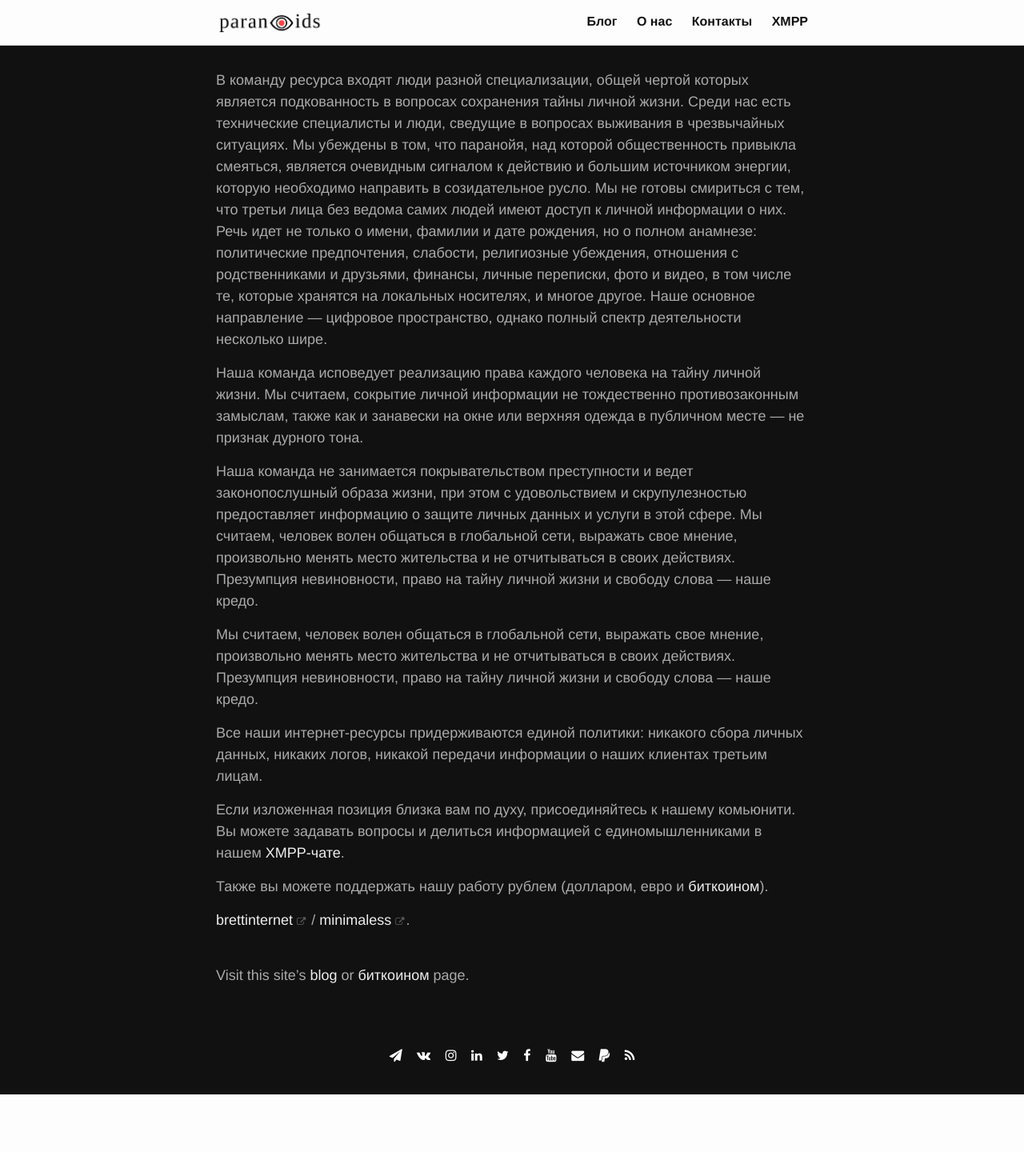
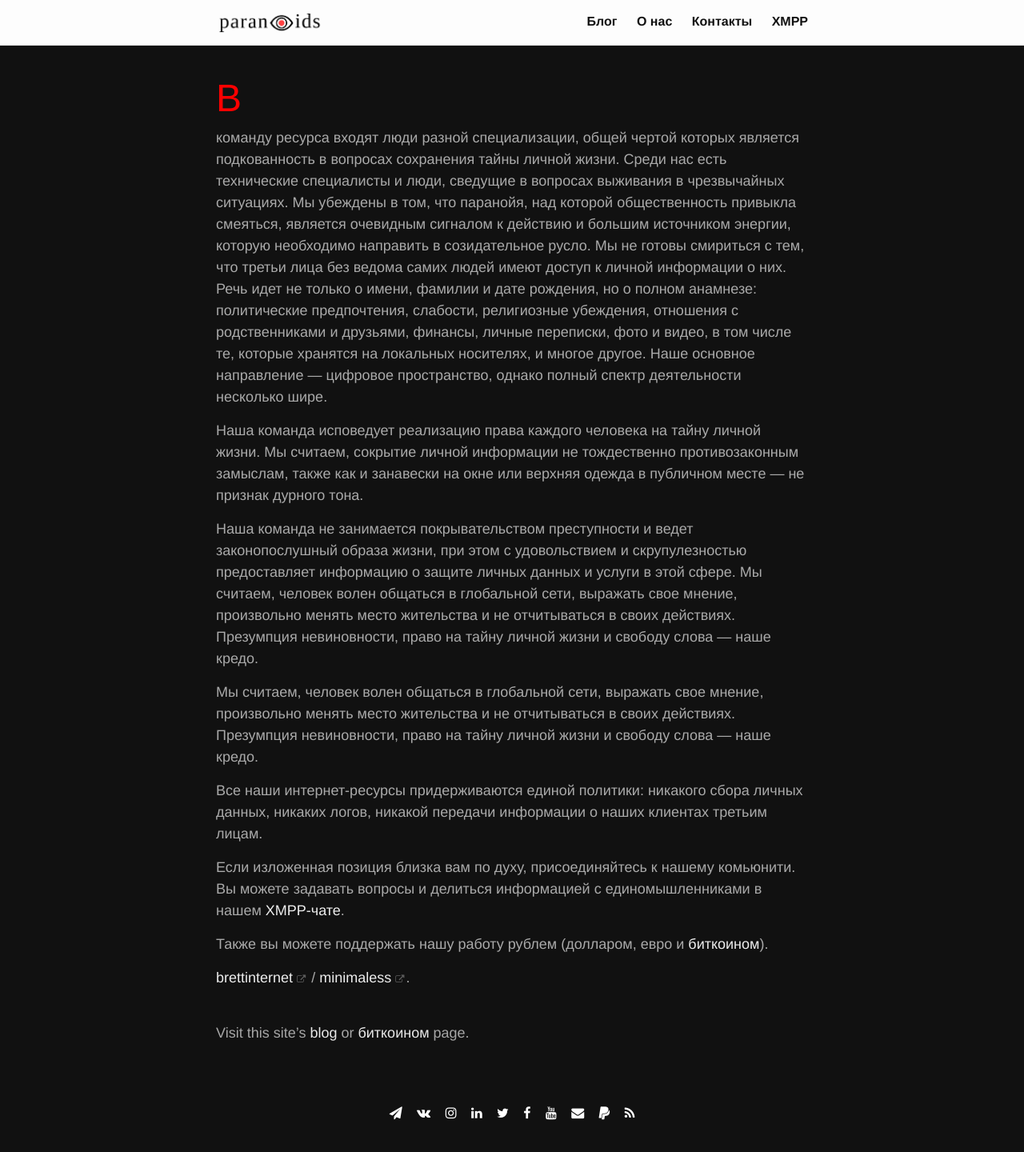
Before and after one commit to 2b7E1n6D0e5R7/2b7E1n6D0e5R7.github.io, a Jekyll site: the page built from _pages/about.md, in a window 1280 px wide. Shown: the whole page at 80% size. Built offline with Jekyll 4.4.1, drawn with Linux system fonts in a browser that asks for light colours; before the commit the page ends 1368 px from its top, so only the background shows below that.

Commit message:
Update about.md

```diff
--- a/_pages/about.md
+++ b/_pages/about.md
@@ -4,7 +4,7 @@
 permalink: /about/
 ---
 
-В команду ресурса входят люди разной специализации, общей чертой которых является подкованность в вопросах сохранения тайны личной жизни. Среди нас есть технические специалисты и люди, сведущие в вопросах выживания в чрезвычайных ситуациях. Мы убеждены в том, что паранойя, над которой общественность привыкла смеяться, является очевидным сигналом к действию и большим источником энергии, которую необходимо направить в созидательное русло. Мы не готовы смириться с тем, что третьи лица без ведома самих людей имеют доступ к личной информации о них. Речь идет не только о имени, фамилии и дате рождения, но о полном анамнезе: политические предпочтения, слабости, религиозные убеждения, отношения с родственниками и друзьями, финансы, личные переписки, фото и видео, в том числе те, которые хранятся на локальных носителях, и многое другое. Наше основное направление — цифровое пространство, однако полный спектр деятельности несколько шире.
+<font color ="red" size="7">В</font> команду ресурса входят люди разной специализации, общей чертой которых является подкованность в вопросах сохранения тайны личной жизни. Среди нас есть технические специалисты и люди, сведущие в вопросах выживания в чрезвычайных ситуациях. Мы убеждены в том, что паранойя, над которой общественность привыкла смеяться, является очевидным сигналом к действию и большим источником энергии, которую необходимо направить в созидательное русло. Мы не готовы смириться с тем, что третьи лица без ведома самих людей имеют доступ к личной информации о них. Речь идет не только о имени, фамилии и дате рождения, но о полном анамнезе: политические предпочтения, слабости, религиозные убеждения, отношения с родственниками и друзьями, финансы, личные переписки, фото и видео, в том числе те, которые хранятся на локальных носителях, и многое другое. Наше основное направление — цифровое пространство, однако полный спектр деятельности несколько шире.
 
 Наша команда исповедует реализацию права каждого человека на тайну личной жизни. Мы считаем, сокрытие личной информации не тождественно противозаконным замыслам, также как и занавески на окне или верхняя одежда в публичном месте — не признак дурного тона.
 
```
